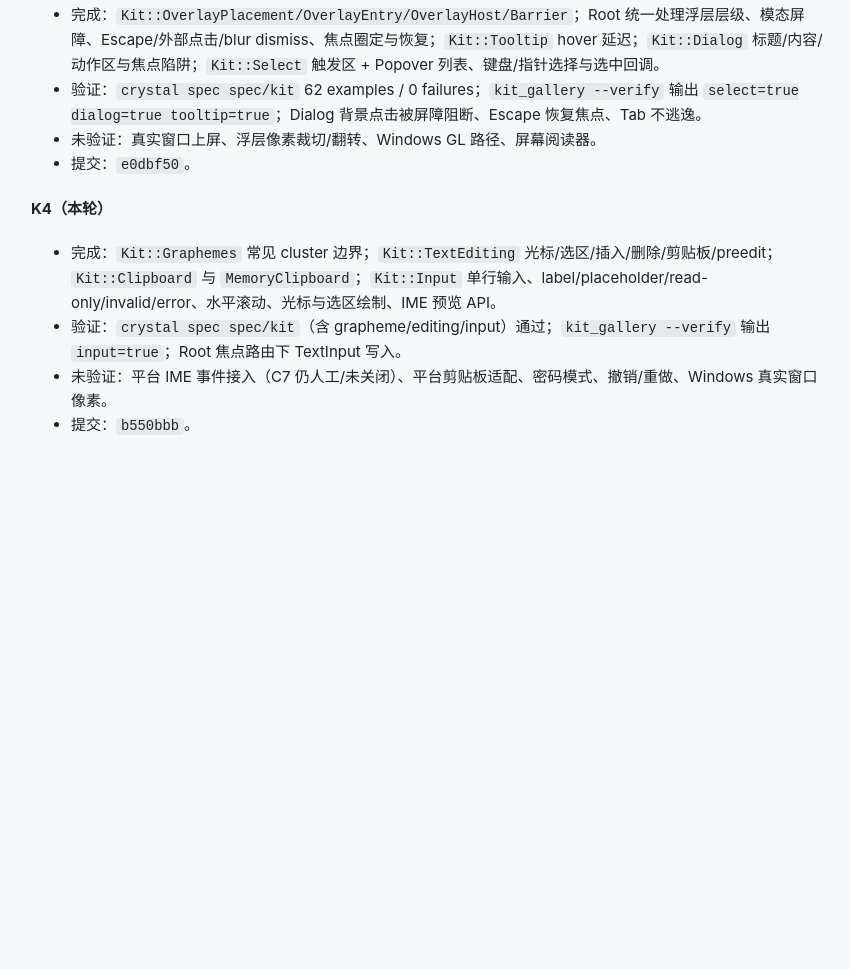
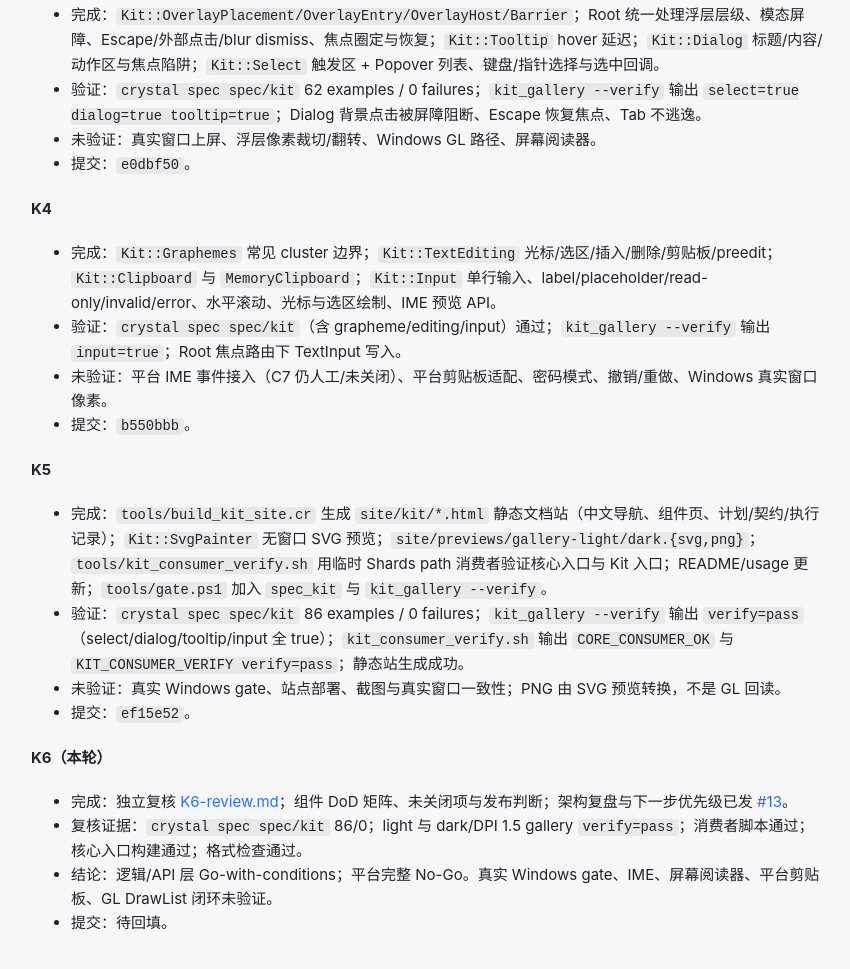
Before and after one commit to ShiningRay/tessell, a plain HTML site: page site/kit/execution.html in a window 1280 px wide. Shown: the part 1765-2734 px from the top of the page, without its empty margins (273-1123 px from the left). Before the commit the page ends 2250 px from the top, so only its background shows below. Drawn offline with Linux system fonts and the light colour scheme.

Commit message:
docs(kit): 同步站点导航到 K6 复核页

```diff
--- a/site/kit/execution.html
+++ b/site/kit/execution.html
@@ -49,6 +49,7 @@
 <a href="repository-strategy.html">仓策略</a>
 <a href="plan.html">计划</a>
 <a href="execution.html">执行记录</a>
+<a href="k6-review.html">K6 复核</a>
 </nav>
 <main>
 <div class="meta">来源：docs/kit/execution.md</div>
@@ -107,13 +108,27 @@
 <li>未验证：真实窗口上屏、浮层像素裁切/翻转、Windows GL 路径、屏幕阅读器。</li>
 <li>提交：<code>e0dbf50</code>。</li>
 </ul>
-<h4 id="k4-本轮">K4（本轮）</h4>
+<h4 id="k4">K4</h4>
 <ul>
 <li>完成：<code>Kit::Graphemes</code> 常见 cluster 边界；<code>Kit::TextEditing</code> 光标/选区/插入/删除/剪贴板/preedit；<code>Kit::Clipboard</code> 与 <code>MemoryClipboard</code>；<code>Kit::Input</code> 单行输入、label/placeholder/read-only/invalid/error、水平滚动、光标与选区绘制、IME 预览 API。</li>
 <li>验证：<code>crystal spec spec/kit</code>（含 grapheme/editing/input）通过；<code>kit_gallery --verify</code> 输出 <code>input=true</code>；Root 焦点路由下 TextInput 写入。</li>
 <li>未验证：平台 IME 事件接入（C7 仍人工/未关闭）、平台剪贴板适配、密码模式、撤销/重做、Windows 真实窗口像素。</li>
 <li>提交：<code>b550bbb</code>。</li>
 </ul>
+<h4 id="k5">K5</h4>
+<ul>
+<li>完成：<code>tools/build_kit_site.cr</code> 生成 <code>site/kit/*.html</code> 静态文档站（中文导航、组件页、计划/契约/执行记录）；<code>Kit::SvgPainter</code> 无窗口 SVG 预览；<code>site/previews/gallery-light/dark.{svg,png}</code>；<code>tools/kit_consumer_verify.sh</code> 用临时 Shards path 消费者验证核心入口与 Kit 入口；README/usage 更新；<code>tools/gate.ps1</code> 加入 <code>spec_kit</code> 与 <code>kit_gallery --verify</code>。</li>
+<li>验证：<code>crystal spec spec/kit</code> 86 examples / 0 failures；<code>kit_gallery --verify</code> 输出 <code>verify=pass</code>（select/dialog/tooltip/input 全 true）；<code>kit_consumer_verify.sh</code> 输出 <code>CORE_CONSUMER_OK</code> 与 <code>KIT_CONSUMER_VERIFY verify=pass</code>；静态站生成成功。</li>
+<li>未验证：真实 Windows gate、站点部署、截图与真实窗口一致性；PNG 由 SVG 预览转换，不是 GL 回读。</li>
+<li>提交：<code>ef15e52</code>。</li>
+</ul>
+<h4 id="k6-本轮">K6（本轮）</h4>
+<ul>
+<li>完成：独立复核 <a href="K6-review.html">K6-review.md</a>；组件 DoD 矩阵、未关闭项与发布判断；架构复盘与下一步优先级已发 <a href="https://github.com/ShiningRay/tessell/issues/13">#13</a>。</li>
+<li>复核证据：<code>crystal spec spec/kit</code> 86/0；light 与 dark/DPI 1.5 gallery <code>verify=pass</code>；消费者脚本通过；核心入口构建通过；格式检查通过。</li>
+<li>结论：逻辑/API 层 Go-with-conditions；平台完整 No-Go。真实 Windows gate、IME、屏幕阅读器、平台剪贴板、GL DrawList 闭环未验证。</li>
+<li>提交：待回填。</li>
+</ul>
 
 </main>
 </div>
```
Also changed, not shown: site/kit/component-contract.html (+1 -0 lines), site/kit/components/button.html (+1 -0 lines), site/kit/components/checkbox.html (+1 -0 lines), site/kit/components/dialog.html (+1 -0 lines), site/kit/components/input.html (+1 -0 lines), site/kit/components/scroll-view.html (+1 -0 lines), site/kit/components/select.html (+1 -0 lines), site/kit/components/text.html (+1 -0 lines), site/kit/components/tooltip.html (+1 -0 lines), site/kit/components/virtual-list.html (+1 -0 lines), site/kit/design-tokens.html (+1 -0 lines), site/kit/plan.html (+1 -0 lines), site/kit/repository-strategy.html (+1 -0 lines).
